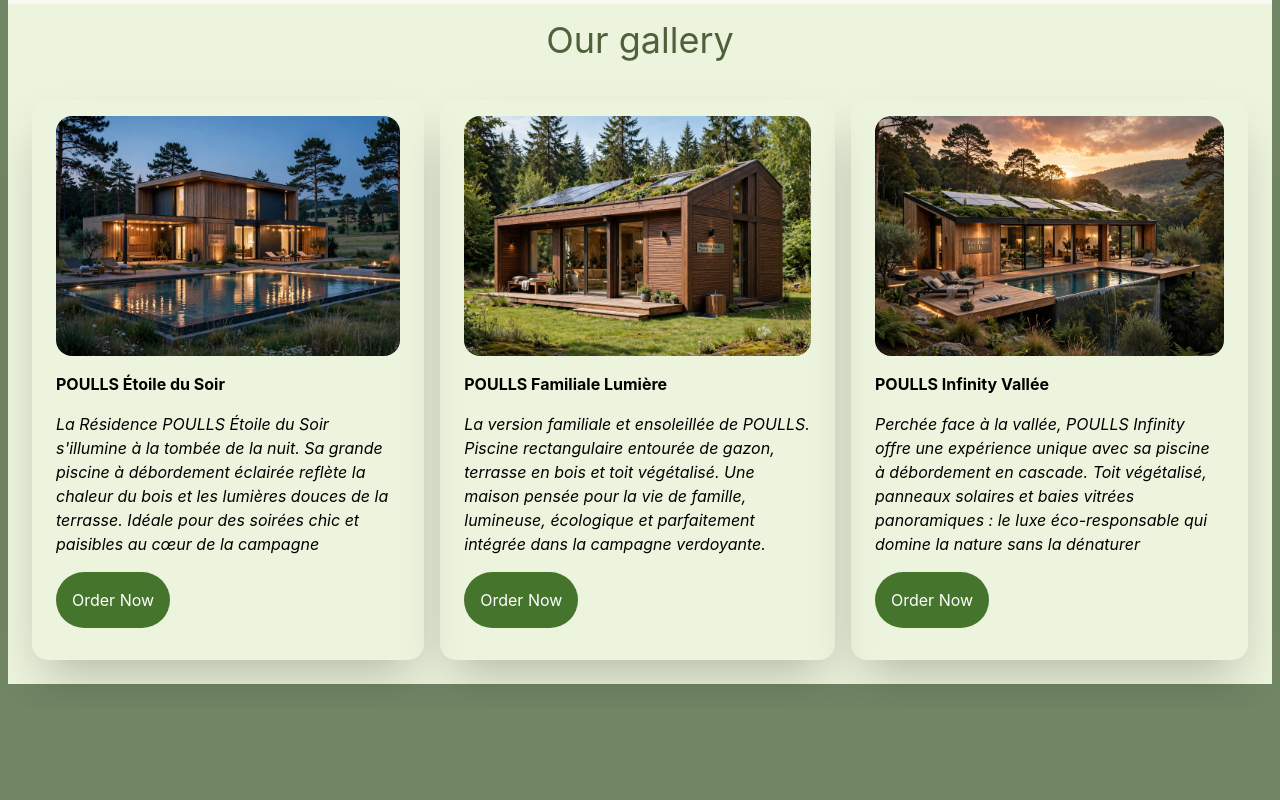
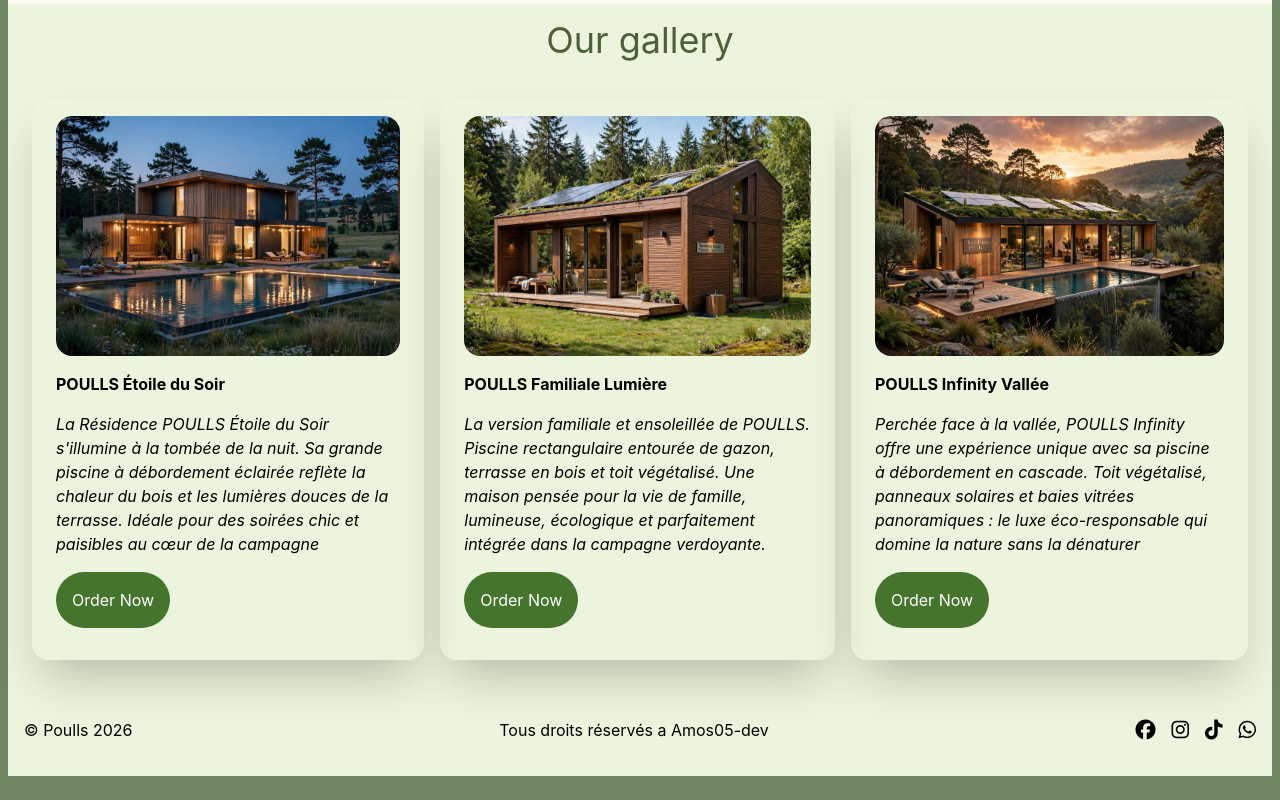
Before and after one commit to Amos05-dev/Dakingo, a website: page src/dakingo.html in a window 1280 px wide. Shown: the part 1265-2065 px from the top of the page. Before the commit the page ends 1973 px from the top, so only its background shows below. Drawn offline with nearby package versions, Linux system fonts and the light colour scheme; files that its build step writes are made by us from their sources.

Commit message:
ajoute licence et copyright

```diff
--- a/src/dakingo.html
+++ b/src/dakingo.html
@@ -4,6 +4,7 @@
     <meta charset="UTF-8">
     <meta name="viewport" content="width=device-width, initial-scale=1.0">
     <link href="./output.css" rel="stylesheet">
+    <link rel="stylesheet" href="https://cdnjs.cloudflare.com/ajax/libs/font-awesome/6.5.0/css/all.min.css">
     <title>Poulls</title>
 </head>
 <body class="bg-[#718665]">
@@ -171,8 +172,25 @@
 
         </div>
 
+          <footer class="px-4 py-8 flex justify-between items-center gap-2 overflow-hidden">
+        <div>
+            <p>© Poulls 2026</p>
+        </div>
+        <div>
+            <p class="max-sm:hidden">Tous droits réservés a Amos05-dev</p>
+        </div>
+        <div class="flex gap-4 text-xl">
+  <a href="#"><i class="fab fa-facebook"></i></a>
+  <a href="#"><i class="fab fa-instagram"></i></a>
+  <a href="#"><i class="fab fa-tiktok"></i></a>
+  <a href="#"><i class="fab fa-whatsapp"></i></a>
+</div>
+
+     </footer>
+
 
      </div>
 
+
 </body>
 </html>
```
